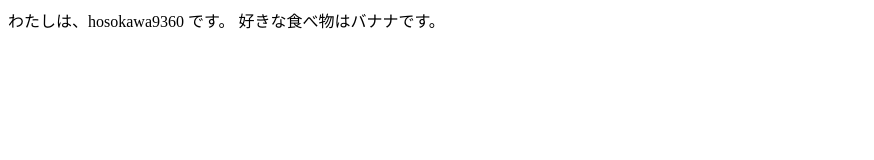
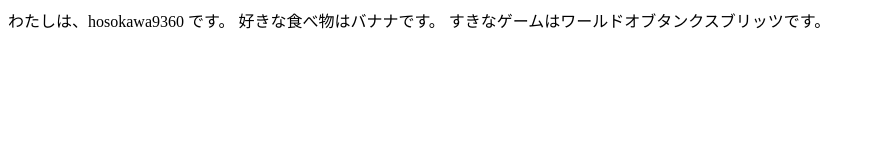
Before and after one commit to hosokawa3217/branch-test, a plain HTML site: page profile-B.html in a window 1280 px wide. Shown: the whole page, without its empty margins (0-874 px from the left). Drawn offline with Linux system fonts and the light colour scheme.

Commit message:
すきなゲームを追加しました

```diff
--- a/profile-B.html
+++ b/profile-B.html
@@ -9,5 +9,6 @@
 <body>
       わたしは、hosokawa9360 です。
       好きな食べ物はバナナです。
+      すきなゲームはワールドオブタンクスブリッツです。
 </body>
 </html>
```
